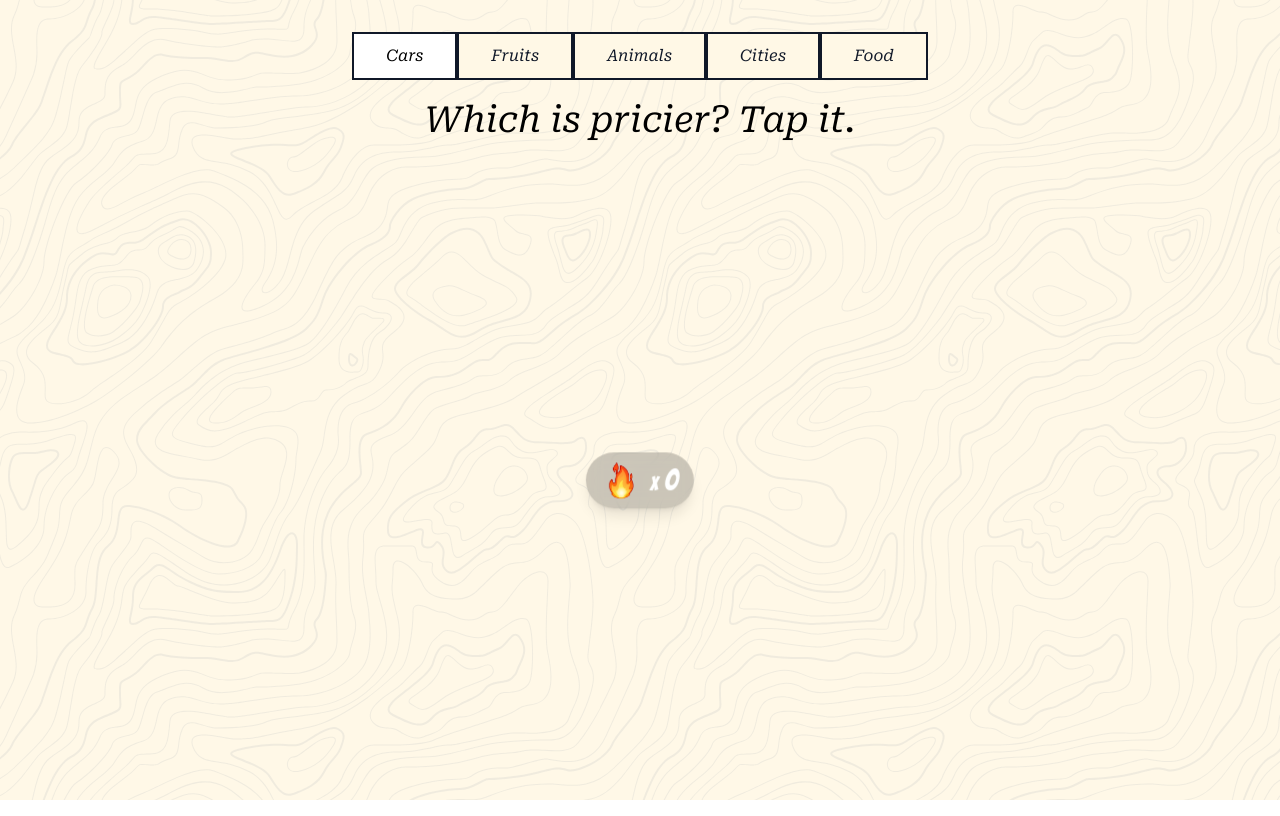
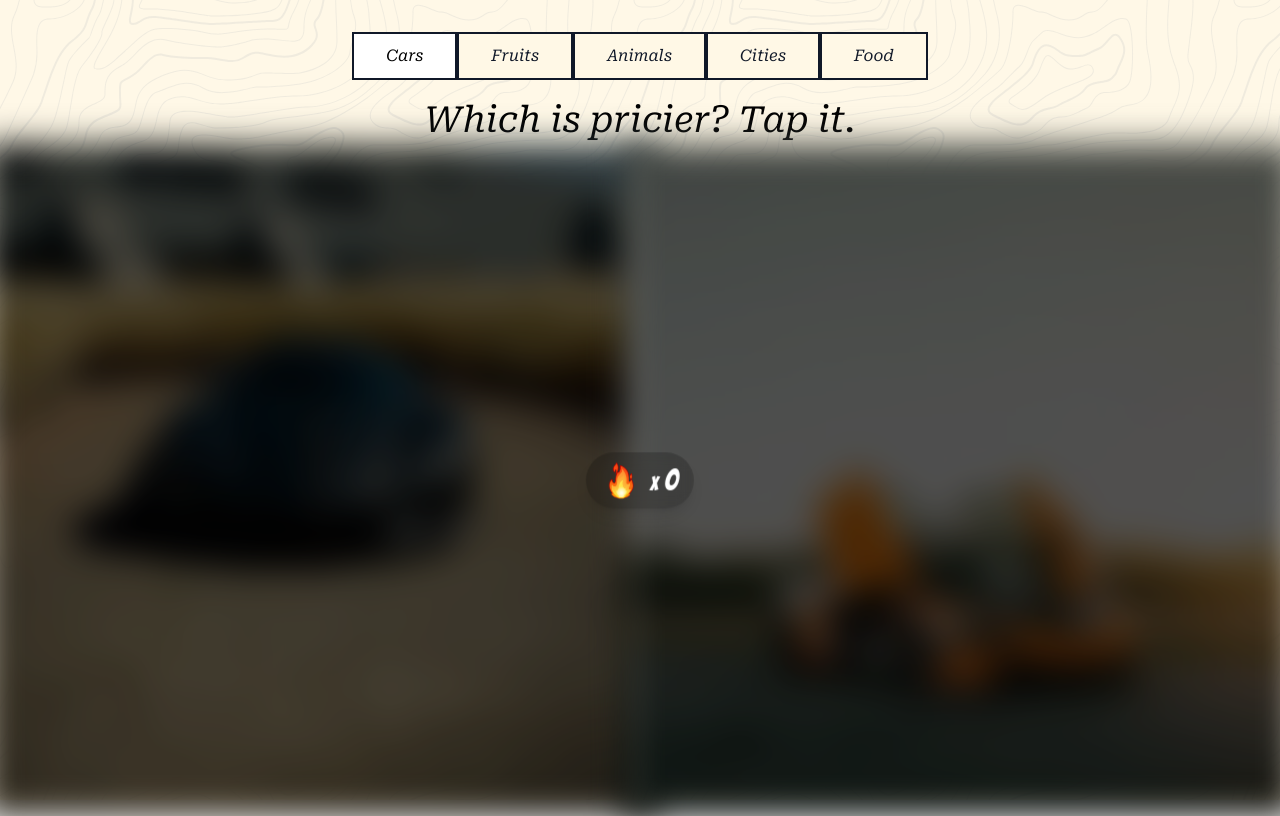
Before and after one commit to jatiinyadav/website1, a Next.js app: page / in a window 1280 px wide. Both pictures are taken after a click on the button "Cars". Built offline with nearby package versions, Linux system fonts and the light colour scheme.

Commit message:
[TEST]: Minor change in CSS stuff

```diff
--- a/components/Game.tsx
+++ b/components/Game.tsx
@@ -201,8 +201,8 @@ const Game: React.FC<StreakCounterProps> = ({ header }) => {
                     fill
                     placeholder="blur"
                     blurDataURL={leftOption.base64url}
-                    className={`object-cover brightness-40 transition duration-700 ${
-                      loaded ? "blur-0 opacity-100" : "blur-md opacity-0"
+                    className={`object-cover brightness-40 transition duration-700 ease-out ${
+                      loaded ? "blur-0 scale-100" : "blur-lg scale-105"
                     }`}
                     onLoadingComplete={() => setLoaded(true)}
                   />
@@ -261,8 +261,8 @@ const Game: React.FC<StreakCounterProps> = ({ header }) => {
                     fill
                     placeholder="blur"
                     blurDataURL={rightOption.base64url}
-                    className={`object-cover brightness-40 transition duration-700 ${
-                      loaded ? "blur-0 opacity-100" : "blur-md opacity-0"
+                    className={`object-cover brightness-40 transition duration-700 ease-out ${
+                      loaded ? "blur-0 scale-100" : "blur-lg scale-105"
                     }`}
                     onLoadingComplete={() => setLoaded(true)}
                   />
```
